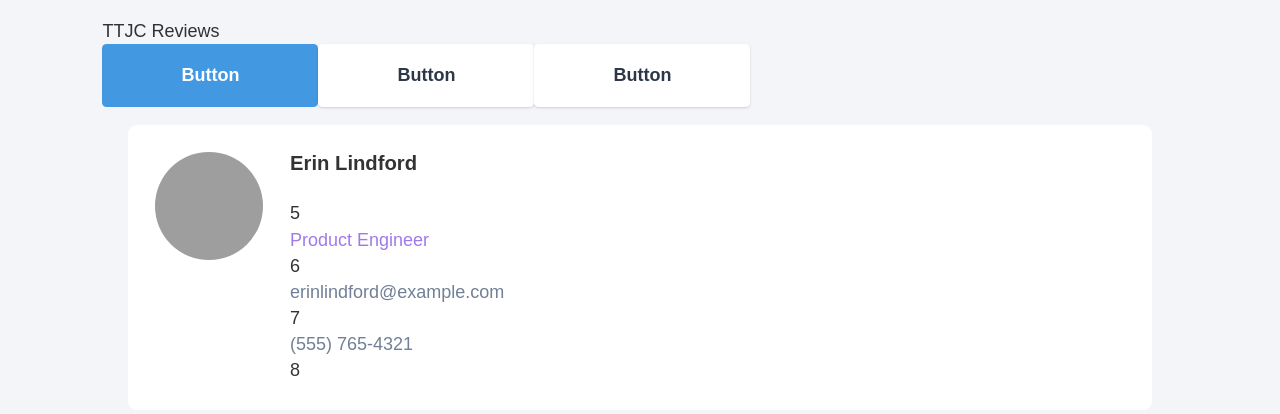
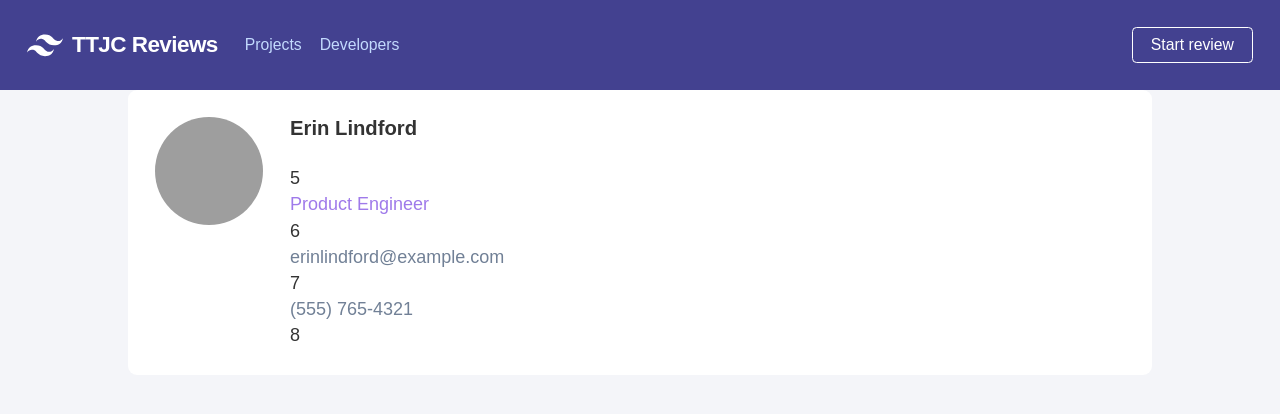
Before and after one commit to makerdock/ttjc-mentor-review, a React (Create React App) app: page / in a window 1280 px wide. Shown: the top 414 px of the page. Built offline with nearby package versions, Linux system fonts and the light colour scheme; grey boxes are pictures that could not be loaded; the HTML template or start-up script is replaced by a standard one.

Commit message:
feat: added navbar

```diff
--- a/src/components/Navbar/Navbar.tsx
+++ b/src/components/Navbar/Navbar.tsx
@@ -4,32 +4,63 @@
 import { Container } from "../../utils/sharedStyles";
 
 const NavbarContainer = styled.div`
-  padding: 1rem 0;
   position: sticky;
   top: 0;
-
-  display: grid;
-  grid-gap: 1rem;
-  grid-template-columns: min-content min-content min-content;
 `;
 
 const Navbar = () => {
   return (
-    <NavbarContainer>
-      <Container>
-        <span>TTJC Reviews</span>
-        <div className="tabs">
-          <button className="bg-blue-500 hover:bg-blue-700 text-white font-bold py-2 px-4 rounded">
-            Button
-          </button>
-          <button className="bg-white hover:bg-gray-100 text-gray-800 font-semibold py-2 px-4 border border-gray-400 rounded shadow">
-            Button
-          </button>
-          <button className="bg-white hover:bg-gray-100 text-gray-800 font-semibold py-2 px-4 border border-gray-400 rounded shadow">
-            Button
-          </button>
+    <NavbarContainer className="flex items-center justify-between flex-wrap bg-indigo-800 p-6">
+      <div className="flex items-center flex-shrink-0 text-white mr-6">
+        <svg
+          className="fill-current h-8 w-8 mr-2"
+          width="54"
+          height="54"
+          viewBox="0 0 54 54"
+          xmlns="http://www.w3.org/2000/svg"
+        >
+          <path d="M13.5 22.1c1.8-7.2 6.3-10.8 13.5-10.8 10.8 0 12.15 8.1 17.55 9.45 3.6.9 6.75-.45 9.45-4.05-1.8 7.2-6.3 10.8-13.5 10.8-10.8 0-12.15-8.1-17.55-9.45-3.6-.9-6.75.45-9.45 4.05zM0 38.3c1.8-7.2 6.3-10.8 13.5-10.8 10.8 0 12.15 8.1 17.55 9.45 3.6.9 6.75-.45 9.45-4.05-1.8 7.2-6.3 10.8-13.5 10.8-10.8 0-12.15-8.1-17.55-9.45-3.6-.9-6.75.45-9.45 4.05z" />
+        </svg>
+        <span className="font-semibold text-xl tracking-tight">
+          TTJC Reviews
+        </span>
+      </div>
+      <div className="block lg:hidden">
+        <button className="flex items-center px-3 py-2 border rounded text-indigo-200 border-indigo-400 hover:text-white hover:border-white">
+          <svg
+            className="fill-current h-3 w-3"
+            viewBox="0 0 20 20"
+            xmlns="http://www.w3.org/2000/svg"
+          >
+            <title>Developers</title>
+            <path d="M0 3h20v2H0V3zm0 6h20v2H0V9zm0 6h20v2H0v-2z" />
+          </svg>
+        </button>
+      </div>
+      <div className="w-full block flex-grow lg:flex lg:items-center lg:w-auto">
+        <div className="text-sm lg:flex-grow">
+          <a
+            href="#responsive-header"
+            className="block mt-4 lg:inline-block lg:mt-0 text-indigo-200 hover:text-white mr-4"
+          >
+            Projects
+          </a>
+          <a
+            href="#responsive-header"
+            className="block mt-4 lg:inline-block lg:mt-0 text-indigo-200 hover:text-white mr-4"
+          >
+            Developers
+          </a>
         </div>
-      </Container>
+        <div>
+          <a
+            href="#"
+            className="inline-block text-sm px-4 py-2 leading-none border rounded text-white border-white hover:border-transparent hover:text-indigo-500 hover:bg-white mt-4 lg:mt-0"
+          >
+            Start review
+          </a>
+        </div>
+      </div>
     </NavbarContainer>
   );
 };
```
